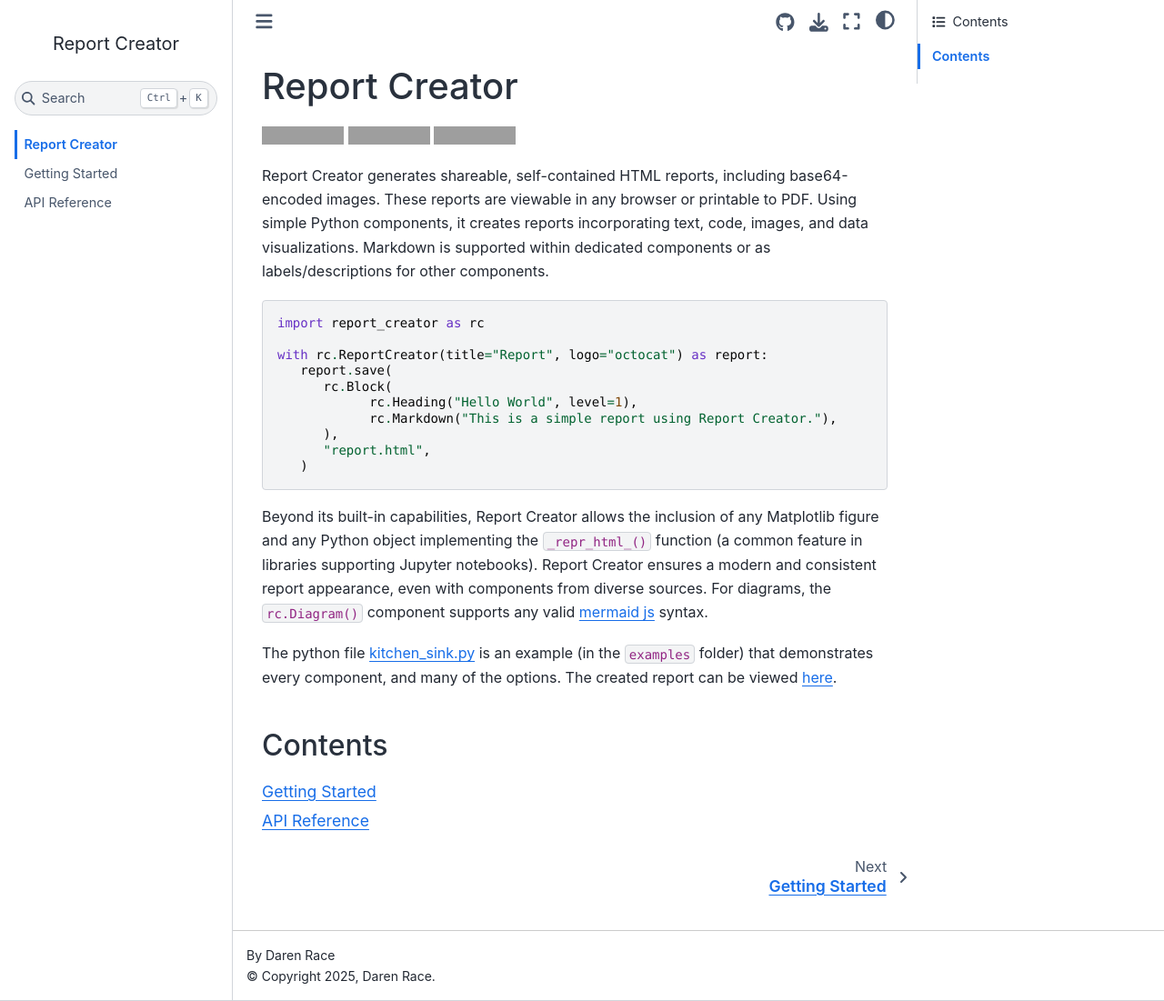
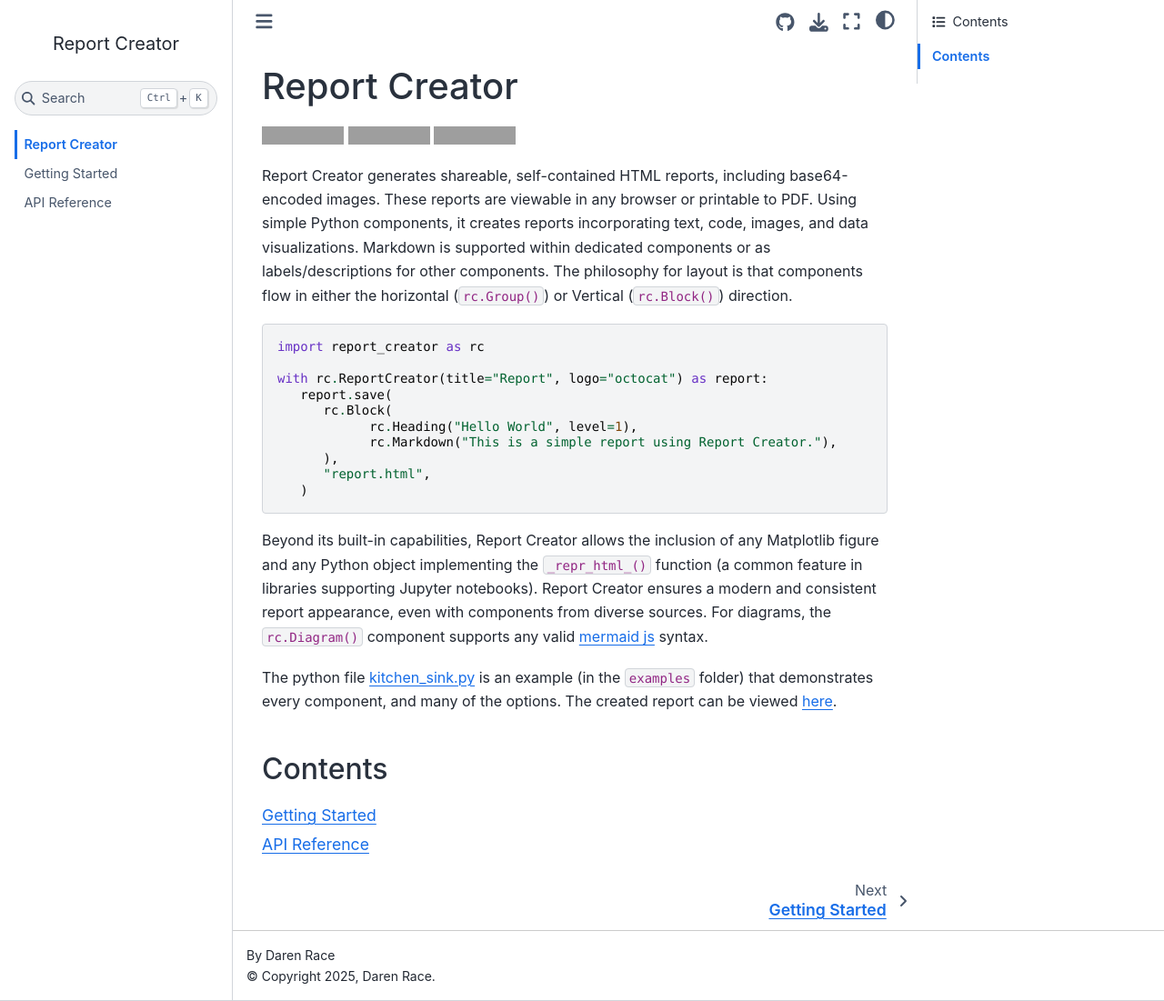
Before and after one commit to darenr/report_creator, a Sphinx documentation site: the page built from docs/source/index.rst, in a window 1280 px wide and 1101 px high. Shown: the whole window at 91% size. Built offline with Sphinx 7.4.7 and the Sphinx Book theme 1.1.4, drawn with Linux system fonts in a browser that asks for light colours; grey boxes are pictures that could not be loaded.

Commit message:
update docs with minor change

```diff
--- a/docs/source/index.rst
+++ b/docs/source/index.rst
@@ -21,7 +21,8 @@ Report Creator generates shareable, self-contained HTML reports, including base6
 images. These reports are viewable in any browser or printable to PDF. Using simple Python
 components, it creates reports incorporating text, code, images, and data visualizations.
 Markdown is supported within dedicated components or as labels/descriptions for other
-components.
+components. The philosophy for layout is that components flow in either the horizontal
+(``rc.Group()``) or Vertical (``rc.Block()``) direction.
 
 .. code-block:: python
 
```
